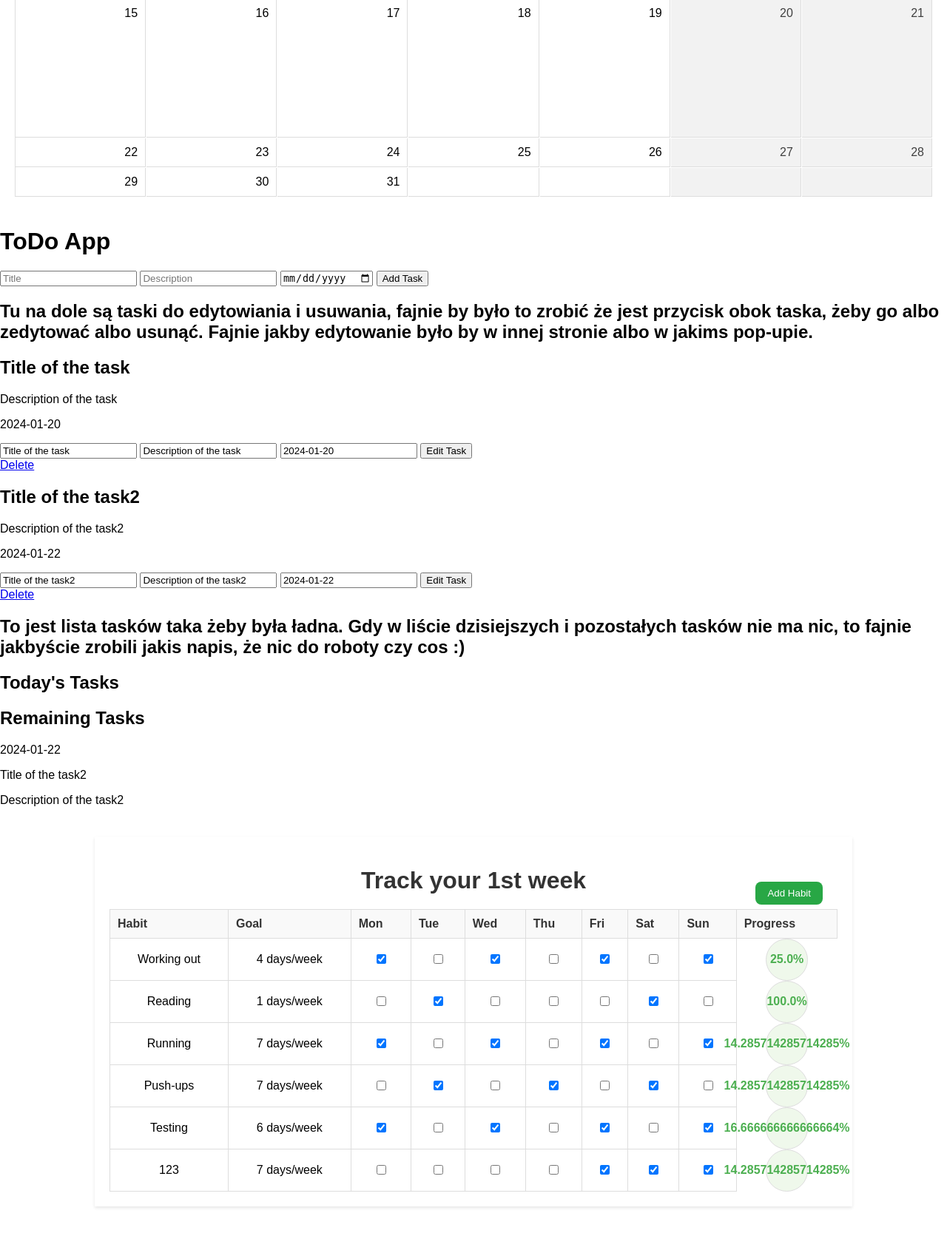
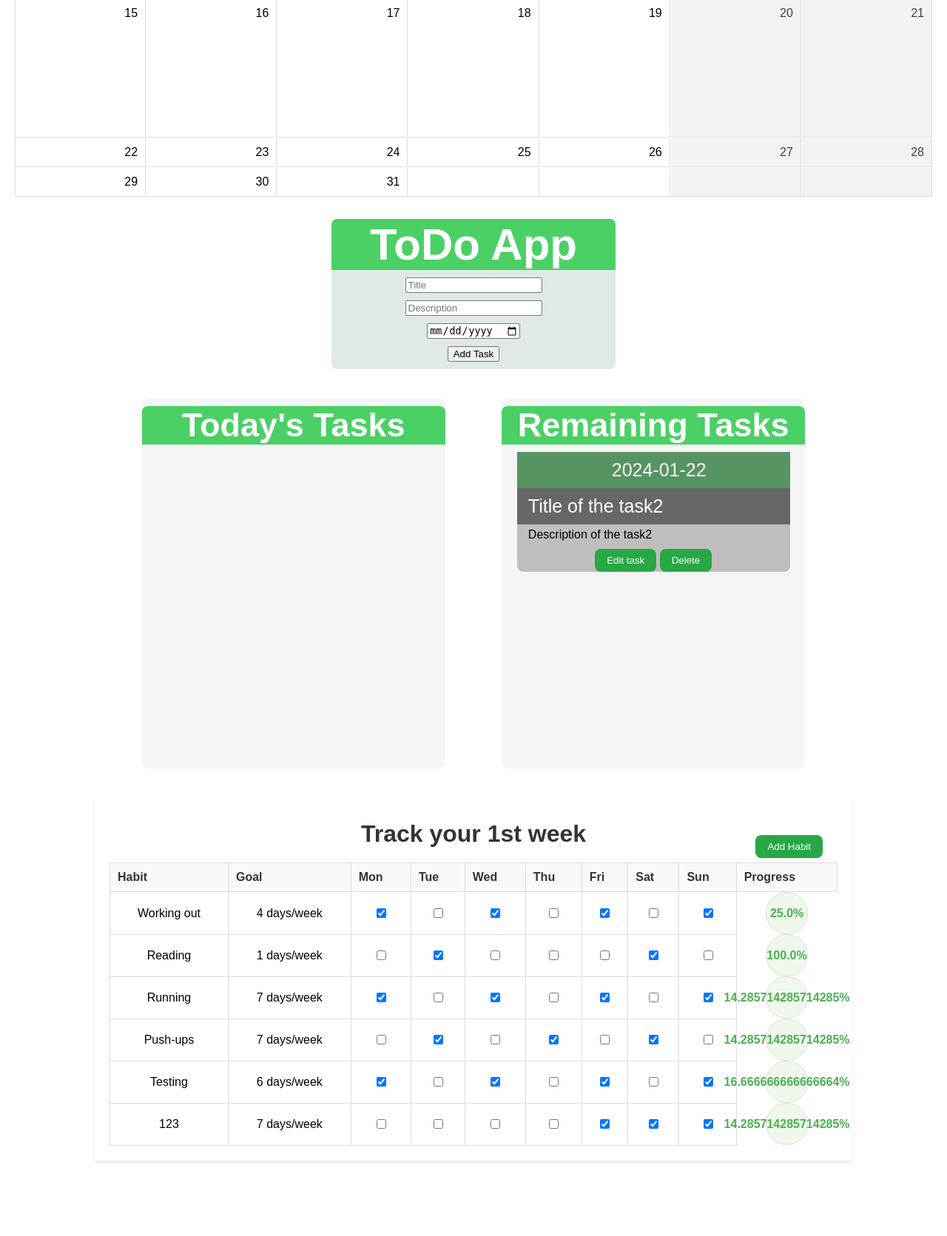
Before and after one commit to K0L35NY/flaskProject, a Flask app: page / in a window 1280 px wide. Shown: the part 226-1897 px from the top of the page at 74% size. After the commit the page ends 1797 px from the top, so only its background shows below. Run offline with Flask 3, Linux system fonts and the light colour scheme; a user stored in the database is signed in; data comes from the database, SQL or seed files in the repository; both versions use the stored data as it was after the commit; some web fonts are replaced.

Commit message:
Created UI to to-do app and added validation - task editing needs to be done

```diff
--- a/app.py
+++ b/app.py
@@ -269,6 +269,14 @@ def add_task():
     user_id = session['user_id']
     user = User.query.get(user_id)
 
+    title = request.form['title']
+    description = request.form['description']
+    day = request.form['day']
+
+    if not title or not description or not day:
+        flash('*You need to fill all the fields', 'error')
+        return redirect(url_for('home'))
+
     task = Task(title=request.form['title'], description=request.form['description'], day=request.form['day'], user=user)
     db.session.add(task)
     db.session.commit()
@@ -277,9 +285,21 @@ def add_task():
 @app.route('/edit_task/<int:id>', methods=['POST'])
 def edit_task(id):
     task = Task.query.get(id)
+
     task.title = request.form['title']
     task.description = request.form['description']
     task.day = request.form['day']
+
+    title = task.title
+    description = task.description
+    day = task.day
+
+    if not title or not description or not day:
+        flash('*You need to fill all the fields', 'error')
+        return redirect(url_for('home'))
+
+
+
     db.session.commit()
     return redirect(url_for('home'))
 
--- a/static/style.css
+++ b/static/style.css
@@ -253,3 +253,152 @@
             font-size: 20px;
             color: #555;
         }
+
+        .alert {
+            color: red;
+        }
+
+        h1 {
+            margin-top: 10px;
+            margin-bottom: 10px;
+        }
+
+        .to-do-head {
+            text-align: center;
+            background-color: #4ad065;
+            color: white;
+            /*margin-right: 40%;*/
+            /*margin-left: 40%;*/
+            border: none;
+            border-radius: 8px;
+            border-bottom-left-radius: 0px;
+            border-bottom-right-radius: 0px;
+            font-size: 30px;
+            margin-bottom: 10px;
+        }
+
+        .to-do {
+            text-align: center;
+            background-color: #dfeae7;
+            margin-right: 35%;
+            margin-left: 35%;
+            border: none;
+            border-radius: 8px;
+            margin-bottom: 40px;
+
+        }
+
+        .to-do form {
+            display: flex;
+            flex-direction: column;
+            align-items: center;
+
+        }
+
+        .to-do .field {
+            margin-bottom: 10px;
+        }
+
+        h2 {
+            margin-top: 10px;
+            margin-bottom: 10px;
+        }
+
+        .task-container {
+            display: flex;
+            justify-content: space-between;
+        }
+
+        .t-tasks-header{
+            text-align: center;
+            background-color: #4ad065;
+            color: white;
+            border: none;
+            border-radius: 8px;
+            border-bottom-left-radius: 0px;
+            border-bottom-right-radius: 0px;
+            font-size: 30px;
+            margin-bottom: 10px;
+        }
+
+        .r-tasks-header{
+            text-align: center;
+            background-color: #4ad065;
+            color: white;
+            border: none;
+            border-radius: 8px;
+            border-bottom-left-radius: 0px;
+            border-bottom-right-radius: 0px;
+            font-size: 30px;
+            margin-bottom: 10px;
+        }
+
+        .tasks{
+            background-color: #c0bdbd;
+            border: none;
+            border-radius: 8px;
+            margin-bottom: 10px;
+            width: 90%;
+            margin-left: 5%;
+        }
+
+        .t-tasks, .r-tasks {
+            text-align: center;
+            background-color: #f5f5f5;
+            border: none;
+            width: 40%;
+            border-radius: 8px;
+            /* Add these properties */
+            height: 500px; /* Adjust as needed */
+            overflow-y: auto; /* Will add a scrollbar if necessary */
+        }
+        .t-tasks {
+            margin-right: 3%;
+            margin-left: 15%;
+
+        }
+
+        .r-tasks{
+            margin-right: 15%;
+            margin-left: 3%;
+        }
+
+        .task-title{
+            background-color: #676767;
+            font-size: 25px;
+            text-align: left;
+            color: white;
+            padding-left: 15px;
+            padding-top: 10px;
+            padding-bottom: 10px;
+        }
+
+        .task-d {
+            text-align: left;
+            padding-left: 15px;
+            padding-right: 15px;
+            margin-top: 5px;
+            padding-bottom: 10px;
+            text-align: justify;
+        }
+        p {
+            margin: 0;
+        }
+        .task-day{
+            background-color: #569461;
+            font-size: 25px;
+            color: white;
+            padding-left: 15px;
+            padding-top: 10px;
+            padding-bottom: 10px;
+        }
+
+        .tasks-button{
+            text-decoration: none;
+            background-color: #28a745;
+            color: #fff;
+            border: none;
+            padding: 8px 16px;
+            border-radius: 8px;
+            cursor: pointer;
+        }
--- a/templates/index.html
+++ b/templates/index.html
@@ -53,46 +53,56 @@
         </div>
     </div>
 
-    <h1>ToDo App</h1>
+    <div class="to-do">
+        <div class="to-do-head">
+            <h1>ToDo App</h1>
+        </div>
+        <form method="POST" action="/add_task">
+            <input type="text" name="title" placeholder="Title" class="field">
+            <input type="text" name="description" placeholder="Description" class="field">
+            <input type="date" name="day" class="field">
+            <input type="submit" value="Add Task" class="field">
+        </form>
 
-    <form method="POST" action="/add_task">
-        <input type="text" name="title" placeholder="Title">
-        <input type="text" name="description" placeholder="Description">
-        <input type="date" name="day">
-        <input type="submit" value="Add Task">
-    </form>
-    <h2>Tu na dole są taski do edytowiania i usuwania, fajnie by było to zrobić że jest przycisk obok taska, żeby go
-        albo zedytować albo usunąć. Fajnie jakby edytowanie było by w innej stronie albo w jakims pop-upie. </h2>
-    {% for task in tasks %}
+        {#  Error message if the fields are not filled   #}
+        {% with messages = get_flashed_messages(with_categories=true) %}
+            {% if messages %}
+                {% for category, message in messages %}
+                    <div class="alert alert-{{ category }}">{{ message }}</div>
+                {% endfor %}
+            {% endif %}
+        {% endwith %}
+    </div>
 
-    <div>
-        <h2>{{ task.title }}</h2>
-        <p>{{ task.description }}</p>
-        <p>{{ task.day }}</p>
-        <form method="POST" action="/edit_task/{{ task.id }}">
-            <input type="text" name="title" value="{{ task.title }}">
-            <input type="text" name="description" value="{{ task.description }}">
-            <input type="text" name="day" value="{{ task.day }}">
-            <input type="submit" value="Edit Task">
-        </form>
-        <a href="/delete_task/{{ task.id }}">Delete</a>
+    <div class="task-container">
+        <div class="t-tasks">
+            <div class="t-tasks-header">
+                <h2>Today's Tasks</h2>
+            </div>
+            {% for task in tasks_today %}
+                <div class="tasks">
+                    <p class="task-title">{{ task.title }}</p>
+                    <p class="task-d">{{ task.description }}</p>
+                    <button type="button" class="tasks-button">Edit task</button>
+                    <button type="button" class="tasks-button" onclick="location.href='/delete_task/{{ task.id }}'">Delete</button>
+                </div>
+            {% endfor %}
+        </div>
+        <div class="r-tasks">
+            <div class="r-tasks-header">
+                <h2>Remaining Tasks</h2>
+            </div>
+            {% for task in tasks_remaining %}
+                <div class="tasks">
+                    <p class="task-day">{{ task.day }}</p>
+                    <p class="task-title">{{ task.title }} </p>
+                    <p class="task-d">{{ task.description }}</p>
+                    <button type="button" class="tasks-button">Edit task</button>
+                    <button type="button" class="tasks-button" onclick="location.href='/delete_task/{{ task.id }}'">Delete</button>
+                </div>
+            {% endfor %}
+        </div>
     </div>
-    {% endfor %}
-
-    <h2>To jest lista tasków taka żeby była ładna. Gdy w liście dzisiejszych i pozostałych tasków nie ma nic, to
-        fajnie jakbyście zrobili jakis napis, że nic do roboty czy cos :)</h2>
-    <h2>Today's Tasks</h2>
-        {% for task in tasks_today %}
-            <p>{{ task.title }}</p>
-            <p>{{ task.description }}</p>
-        {% endfor %}
-
-    <h2>Remaining Tasks</h2>
-        {% for task in tasks_remaining %}
-            <p>{{ task.day }}</p>
-            <p>{{ task.title }}</p>
-            <p>{{ task.description }}</p>
-        {% endfor %}
 
     <div class="tracker-container">
         <header>
```
Also changed, not shown: instance/users.db.
